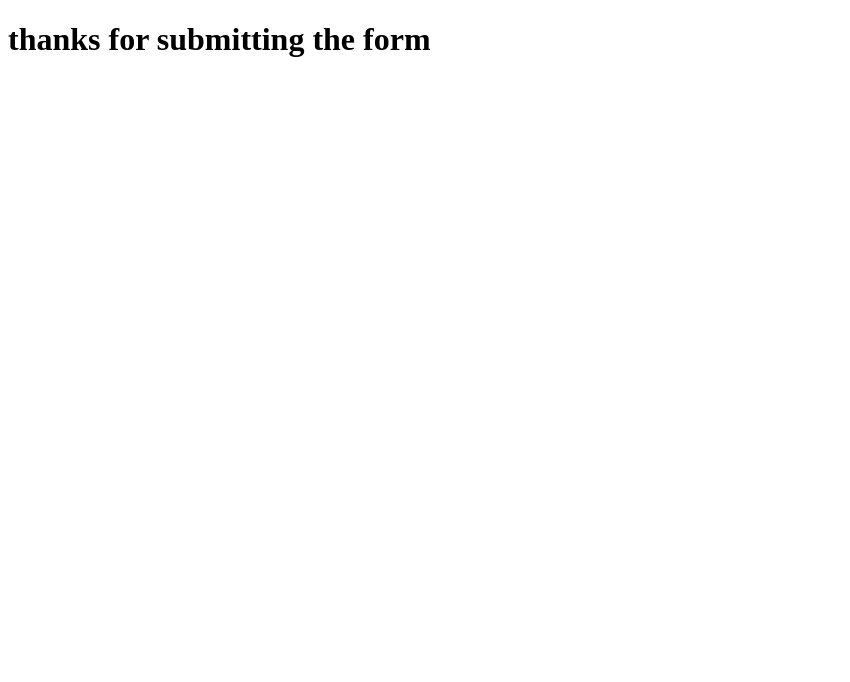
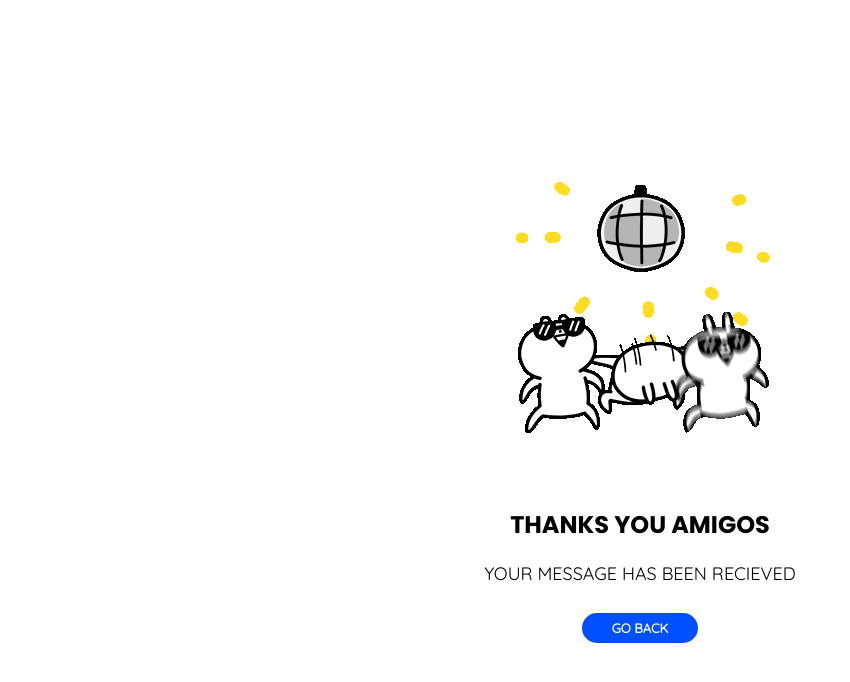
Before and after one commit to officialabhishekgautam/Portfolio-Website, a website: page thanks.html in a window 1280 px wide. Shown: the whole page, without its empty margins (0-850 px from the left). Drawn offline with Linux system fonts and the light colour scheme.

Commit message:
form fixed and added thank you page

```diff
--- a/thanks.html
+++ b/thanks.html
@@ -5,12 +5,22 @@
         <meta charset="utf-8">
         <meta http-equiv="X-UA-Compatible" content="IE=edge">
         <title></title>
+        <link rel="stylesheet" href="style.css">
         <meta name="description" content="">
         <meta name="viewport" content="width=device-width, initial-scale=1">
-        <link rel="stylesheet" href="">
+        <link rel="preconnect" href="https://fonts.googleapis.com">
+        <link rel="preconnect" href="https://fonts.gstatic.com" crossorigin>
+        <link href="https://fonts.googleapis.com/css2?family=Montserrat:wght@800&family=Poppins:wght@700&display=swap" rel="stylesheet">
+        <link href="https://fonts.googleapis.com/css2?family=Quicksand:wght@400&display=swap" rel="stylesheet">
     </head>
-    <body>
-        <h1>thanks for submitting the form</h1>
-        <script src="" async defer></script>
+    <body class="body" style="height: 100vh; display: flex; justify-content: center; ">
+        <div class="flex-col-n" style="align-items: center; align-self: center;">
+            <div style="margin-right: 36px; padding: 20px;"><img src="./thankyou.gif"></div>
+            <div class="name" style="margin: 48px 0px 20px 0px;">THANKS YOU AMIGOS</div>
+            <div class="subhead"  >YOUR MESSAGE HAS BEEN RECIEVED</div>
+            <button class="subhead send " style="margin-left: 0px;" onclick="window.open('https://officialabhishekgautam.github.io/Portfolio-Website/','_self')" >
+                <div class="button1">GO BACK</div>
+            </button>
+        </div>
     </body>
 </html>
```
Also changed, not shown: script.js (+0 -67 lines), thankyou.gif (added).
